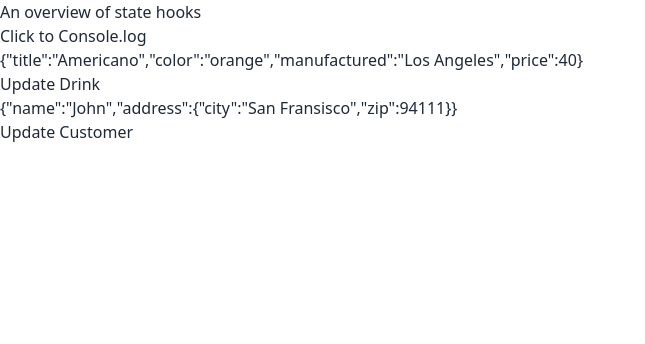
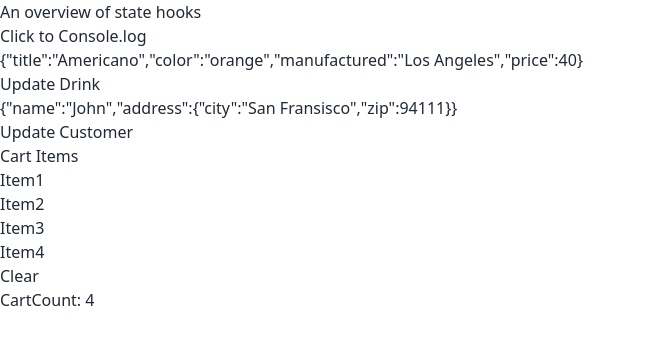
Before and after one commit to Deankinyua/react-Tailwind, a React (Vite) app: page / in a window 1280 px wide. Shown: the top 344 px of the page, without its empty margins (0-645 px from the left). Built offline with nearby package versions, Linux system fonts and the light colour scheme.

Commit message:
Looosen Up a Bit

```diff
--- a/src/App.tsx
+++ b/src/App.tsx
@@ -1,8 +1,11 @@
 // import Checkbox from "./components/Checkbox";
 // import Challenge from "./components/challenge";
+import { useState } from "react";
 import "./App.css";
 import Message from "./components/Message";
 import State from "./components/State";
+import StateSharing from "./components/StateSharing";
+import CartCount from "./components/CartCount";
 // import Alert from "./components/Alert";
 // import ListGroup from "./components/ListGroup";
 // import State from "./components/State";
@@ -12,6 +15,13 @@ function App() {
   // const handleSelectItem = (item: string) => {
   //   console.log(item);
   // };
+
+  const [cartItems, setCartItems] = useState([
+    "Item1",
+    "Item2",
+    "Item3",
+    "Item4",
+  ]);
 
   return (
     <>
@@ -30,6 +40,11 @@ function App() {
       {/* <Challenge /> */}
       <State></State>
       <Message></Message>
+      <StateSharing
+        cartItems={cartItems}
+        onClear={() => setCartItems([])}
+      ></StateSharing>
+      <CartCount cartItemsCount={cartItems.length}></CartCount>
     </>
   );
 }
--- /dev/null
+++ b/src/components/CartCount.tsx
@@ -0,0 +1,9 @@
+type Props = {
+  cartItemsCount: number;
+};
+
+const CartCount = ({ cartItemsCount }: Props) => {
+  return <div>CartCount: {cartItemsCount}</div>;
+};
+
+export default CartCount;
--- a/src/components/Message.tsx
+++ b/src/components/Message.tsx
@@ -3,17 +3,17 @@ import { useState } from "react";
 let count = 0;
 
 const Message = () => {
-  const [tags, setTags] = useState(["Happy", "Sad"]);
+  // const [tags, setTags] = useState(["Happy", "Sad"]);
 
-  const handleClick = () => {
-    // Updating an array
-    setTags([...tags, "Exciting"]);
-    // Removing an item from an array
-    setTags(tags.filter((tag) => tag !== "Happy"));
-    // updating an object
+  // const handleClick = () => {
+  //   // Updating an array
+  //   setTags([...tags, "Exciting"]);
+  //   // Removing an item from an array
+  //   setTags(tags.filter((tag) => tag !== "Happy"));
+  //   // updating an object
 
-    setTags(tags.map((tag) => (tag === "Happy" ? "Sad" : tag)));
-  };
+  //   setTags(tags.map((tag) => (tag === "Happy" ? "Sad" : tag)));
+  // };
 
   const [drink, setDrink] = useState({
     title: "Americano",
--- /dev/null
+++ b/src/components/StateSharing.tsx
@@ -0,0 +1,32 @@
+// Pseudocode for sharing state within components
+
+/* remember you must first lift the state up in order to use it
+
+I. initialise the state in the parent contain e.g APP.TSX.
+II. Create Props in the child components that would make use of the state
+III. When rendering the components from the parent
+IV. pass the state as values to the props you declared in your child components
+
+*/
+
+type Props = {
+  cartItems: string[];
+  onClear: () => void;
+};
+
+const StateSharing = ({ cartItems, onClear }: Props) => {
+  return (
+    <div>
+      <h1>Cart Items</h1>
+      <ul>
+        {cartItems.map((item) => (
+          <li key={item}>{item}</li>
+        ))}
+      </ul>
+
+      <button onClick={onClear}>Clear</button>
+    </div>
+  );
+};
+
+export default StateSharing;
```
